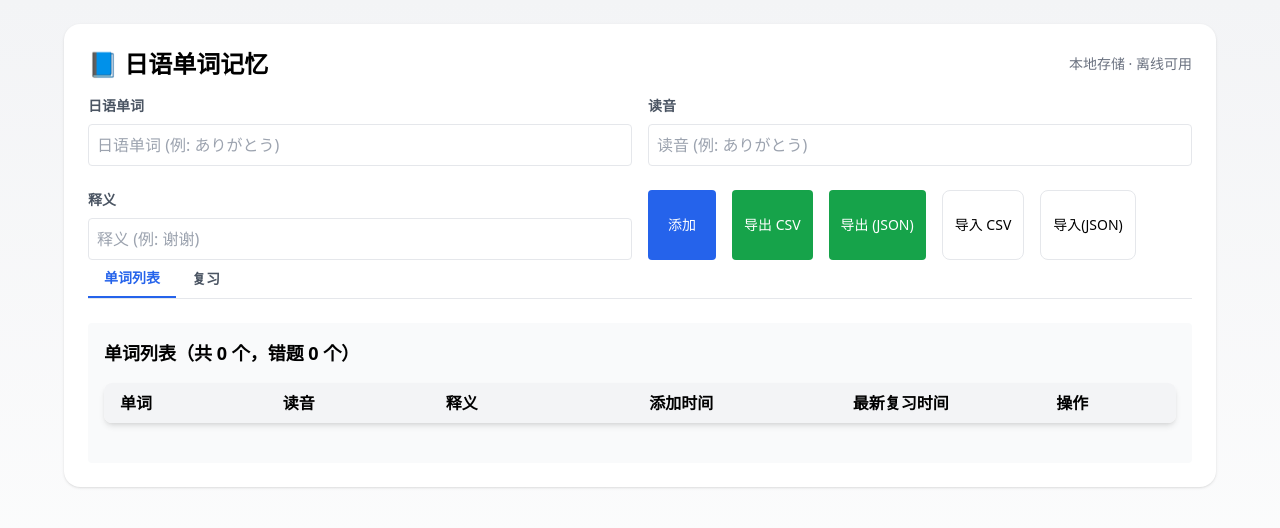
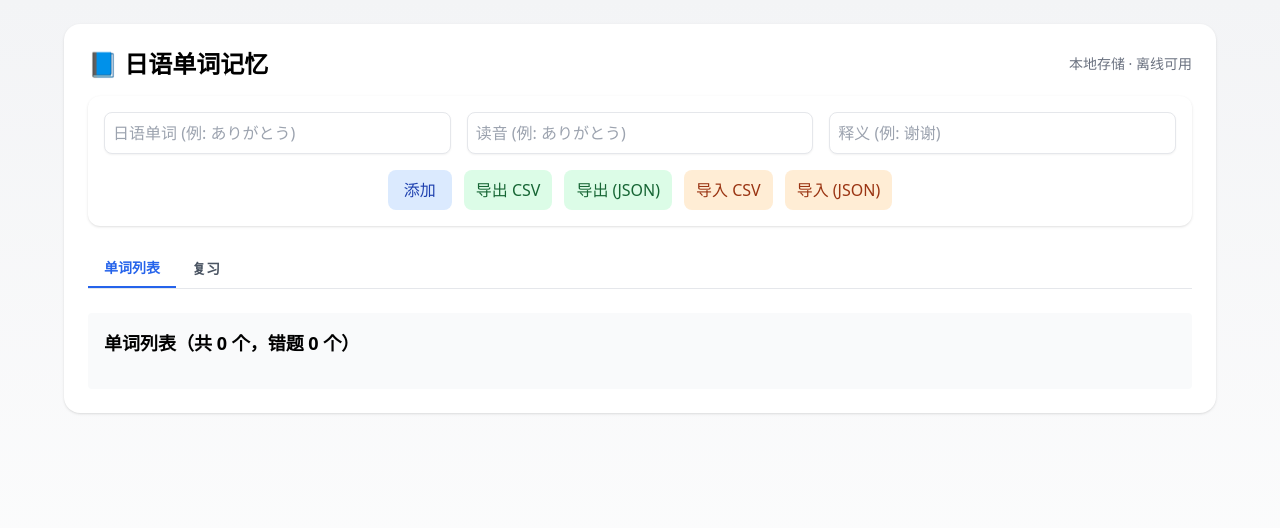
Before and after one commit to lomodd/japanese-vocab-trainer, a React (Vite) app: page / in a window 1280 px wide. Shown: the top 528 px of the page. Built offline with nearby package versions, Linux system fonts and the light colour scheme; the HTML template or start-up script is replaced by a standard one.

Commit message:
import csv order fix

```diff
--- a/src/App.jsx
+++ b/src/App.jsx
@@ -214,10 +214,11 @@ const handleBackupImportClick = () => {
 
         setImporting(true);
 
+// 原来的导入逻辑改成：
+const newList = [];
 data.forEach(newWord => {
   if (isWordExist(newWord)) {
     if (overwriteAllPrompt) {
-              // Automatically update all words if overwrite all is selected
       setWords(prevWords => prevWords.map(w =>
         w.word === newWord.word ? { ...w, ...newWord } : w
       ));
@@ -225,7 +226,6 @@ const handleBackupImportClick = () => {
     } else {
       const confirmUpdate = window.prompt(`单词 "${newWord.word}" 已存在，是否更新？ 直接回车更新，输入1 更新所有`);
       if (confirmUpdate == null) {
-                // Update the existing word
         setWords(prevWords => prevWords.map(w =>
           w.word === newWord.word ? { ...w, ...newWord } : w
         ));
@@ -237,10 +237,15 @@ const handleBackupImportClick = () => {
       }
     }
   } else {
-            setWords(prev => [newWord, ...prev]);  // Add the new word if not present
-            showAlert(`单词 "${newWord.word}" 已添加`);
+    newList.push(newWord); // 先放到临时数组
   }
 });
+
+// 最后一次性加到前面（保持 CSV 原始顺序）
+if (newList.length > 0) {
+  setWords(prev => [...newList, ...prev]);
+}
+
         setImporting(false);
       },
     });
@@ -464,37 +469,26 @@ function exportWrongBookCSV() {
         </div>
 
   {/* Form */}
-<div className="grid grid-cols-1 sm:grid-cols-2 gap-4 mb-6">
-  {/* First Row: Word and Reading */}
-  <div>
-    <label className="block text-sm font-semibold text-gray-600">日语单词</label>
+{/* Form */}
+<div className="bg-white rounded-xl shadow p-4 mb-6">
+  <div className="grid grid-cols-1 md:grid-cols-3 gap-4 mb-4">
     <input
       ref={wordInputRef}
-      className="w-full border rounded p-2 mt-2"
+      className="w-full border rounded-lg p-2 shadow-sm focus:ring-2 focus:ring-blue-400 focus:outline-none"
       placeholder="日语单词 (例: ありがとう)"
       value={form.word}
       onChange={e => setForm({ ...form, word: e.target.value })}
       onKeyDown={handleKeyDown}
     />
-  </div>
-  <div>
-    <label className="block text-sm font-semibold text-gray-600">读音</label>
     <input
-      className="w-full border rounded p-2 mt-2"
+      className="w-full border rounded-lg p-2 shadow-sm focus:ring-2 focus:ring-blue-400 focus:outline-none"
       placeholder="读音 (例: ありがとう)"
       value={form.reading}
       onChange={e => setForm({ ...form, reading: e.target.value })}
       onKeyDown={handleKeyDown}
     />
-  </div>
-</div>
-
-{/* Second Row: Meaning and Action Buttons */}
-<div className="grid grid-cols-1 sm:grid-cols-2 gap-4">
-  <div>
-    <label className="block text-sm font-semibold text-gray-600">释义</label>
     <input
-      className="w-full border rounded p-2 mt-2"
+      className="w-full border rounded-lg p-2 shadow-sm focus:ring-2 focus:ring-blue-400 focus:outline-none"
       placeholder="释义 (例: 谢谢)"
       value={form.meaning}
       onChange={e => setForm({ ...form, meaning: e.target.value })}
@@ -502,11 +496,31 @@ function exportWrongBookCSV() {
     />
   </div>
 
-  <div className="flex gap-4">
-    <button className="bg-blue-600 text-white text-sm px-5 py-1 rounded hover:bg-blue-700" onClick={addWord}>添加</button>
-    <button className="bg-green-600 text-white text-sm px-3 py-1 rounded hover:bg-green-700" onClick={exportCSV}>导出 CSV</button>
-    <button className="bg-green-600 text-white text-sm px-3 py-1 rounded hover:bg-green-700" onClick={exportBackup}>导出 (JSON)</button>
-    <button className="bg-white border rounded-lg text-sm px-3 py-1 flex items-center cursor-pointer hover:shadow" onClick={handleCSVImportClick}>导入 CSV</button>
+<div className="flex flex-wrap gap-3 justify-center mt-4">
+  <button
+    className="bg-blue-100 text-blue-800 px-4 py-2 rounded-lg hover:bg-blue-200 transition"
+    onClick={addWord}
+  >
+    添加
+  </button>
+  <button
+    className="bg-green-100 text-green-800 px-3 py-2 rounded-lg hover:bg-green-200 transition"
+    onClick={exportCSV}
+  >
+    导出 CSV
+  </button>
+  <button
+    className="bg-green-100 text-green-800 px-3 py-2 rounded-lg hover:bg-green-200 transition"
+    onClick={exportBackup}
+  >
+    导出 (JSON)
+  </button>
+  <button
+    className="bg-orange-100 text-orange-800 px-3 py-2 rounded-lg hover:bg-orange-200 transition"
+    onClick={handleCSVImportClick}
+  >
+    导入 CSV
+  </button>
   <input
     type="file"
     accept=".csv"
@@ -515,11 +529,16 @@ function exportWrongBookCSV() {
     onChange={(e) => {
       if (e.target.files.length > 0) {
         importCSVFile(e.target.files[0]);
-          e.target.value = ""; // 重置
+        e.target.value = "";
       }
     }}
   />
-    <button className="bg-white border rounded-lg text-sm px-3 py-1 flex items-center cursor-pointer hover:shadow" onClick={handleBackupImportClick}>导入(JSON)</button>
+  <button
+    className="bg-orange-100 text-orange-800 px-3 py-2 rounded-lg hover:bg-orange-200 transition"
+    onClick={handleBackupImportClick}
+  >
+    导入 (JSON)
+  </button>
   <input
     type="file"
     accept=".json"
@@ -528,13 +547,14 @@ function exportWrongBookCSV() {
     onChange={(e) => {
       if (e.target.files.length > 0) {
         importBackup(e.target.files[0]);
-          e.target.value = ""; // 重置
+        e.target.value = "";
       }
     }}
   />
 </div>
 
 </div>
+
 
 
         {/* Main */}
@@ -567,34 +587,39 @@ function exportWrongBookCSV() {
               单词列表（共 {words.length} 个，错题 {Object.keys(wrongBook).length} 个）
             </h2>
             {/* Word List Table */}
-            <div className="overflow-x-auto bg-white shadow-md rounded-lg mb-6 max-h-[500px] overflow-y-auto">
-              <table className="min-w-full table-auto">
-                <thead className="bg-gray-100">
-                <tr>
-                  <th className="px-4 py-2 text-left min-w-[100px] sm:min-w-[120px]">单词</th>
-                  <th className="px-4 py-2 text-left min-w-[100px] sm:min-w-[120px]">读音</th>
-                  <th className="px-4 py-2 text-left min-w-[120px] sm:min-w-[150px]">释义</th>
-                  <th className="px-4 py-2 text-left min-w-[120px] sm:min-w-[150px]">添加时间</th>
-                  <th className="px-4 py-2 text-left min-w-[120px] sm:min-w-[150px]">最新复习时间</th>
-                  <th className="px-4 py-2 text-left min-w-[80px] sm:min-w-[100px]">操作</th>
-                </tr>
-                </thead>
-                <tbody>
+            <div className="grid grid-cols-1 sm:grid-cols-2 md:grid-cols-3 lg:grid-cols-4 gap-4 max-h-[500px] overflow-y-auto pr-1">
               {words.map(w => (
-                    <tr key={w.id} className="border-b hover:bg-gray-50">
-                      <td className="px-4 py-2">{w.word}</td>
-                      <td className="px-4 py-2">{w.reading}</td>
-                      <td className="px-4 py-2 whitespace-normal">{w.meaning}</td>
-                      <td className="px-4 py-2">{formatDate(w.addedAt)}</td>
-                      <td className="px-4 py-2">{formatDate(w.lastReviewedAt)}</td>
-                      <td className="px-4 py-2 flex gap-2">
-                        <button className="bg-yellow-200 text-black px-2 py-1 rounded hover:bg-yellow-300" onClick={() => openEditModal(w)}>编辑</button>
-                        <button className="bg-red-200 text-black px-2 py-1 rounded hover:bg-red-300" onClick={() => deleteWord(w.id)}>删除</button>
-                      </td>
-                    </tr>
+            <div
+              key={w.id}
+              className="bg-white rounded-xl shadow p-4 hover:shadow-lg transition-shadow relative group"
+            >
+              {/* 操作按钮区（默认隐藏，hover 显示） */}
+              <div className="absolute top-2 right-2 flex gap-2 opacity-0 group-hover:opacity-100 transition-opacity">
+                <button
+                  className="p-1 rounded-full hover:bg-yellow-200"
+                  onClick={() => openEditModal(w)}
+                  title="编辑"
+                >
+                  ✏️
+                </button>
+                <button
+                  className="p-1 rounded-full hover:bg-red-200"
+                  onClick={() => deleteWord(w.id)}
+                  title="删除"
+                >
+                  🗑
+                </button>
+              </div>
+
+              {/* 单词信息 */}
+              <div className="text-lg font-bold text-gray-800">{w.word}</div>
+              <div className="text-sm text-blue-600 mb-2">{w.reading}</div>
+              <div className="text-gray-600 text-sm mb-2">释义: {w.meaning}</div>
+              <div className="text-xs text-gray-400">添加时间: {formatDate(w.addedAt)}</div>
+              <div className="text-xs text-gray-400">最新复习: {formatDate(w.lastReviewedAt)}</div>
+            </div>
+
               ))}
-                </tbody>
-              </table>
             </div>
           </div>
       )}
```
Lines whose indentation alone changed are shown as unchanged.
